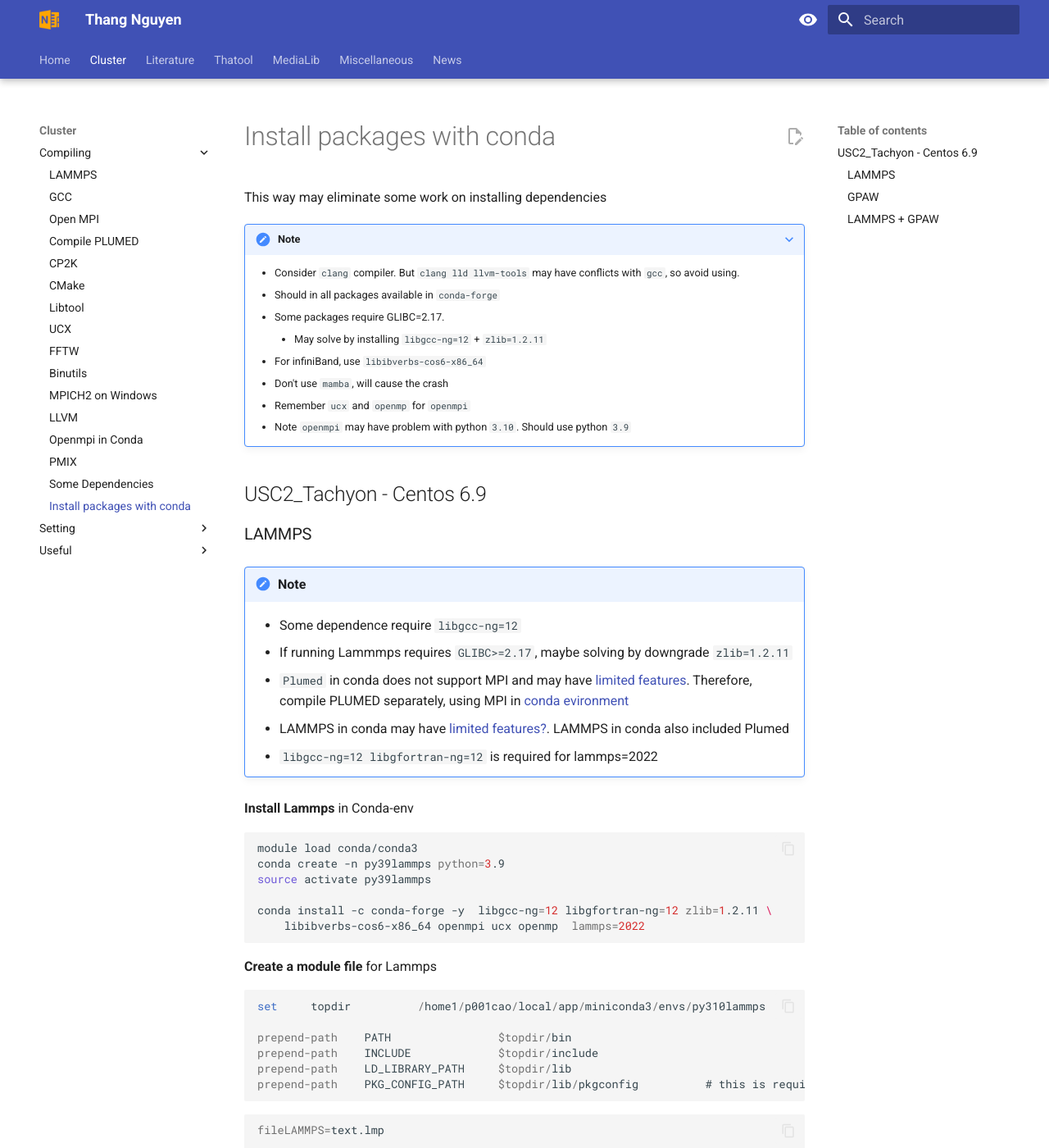
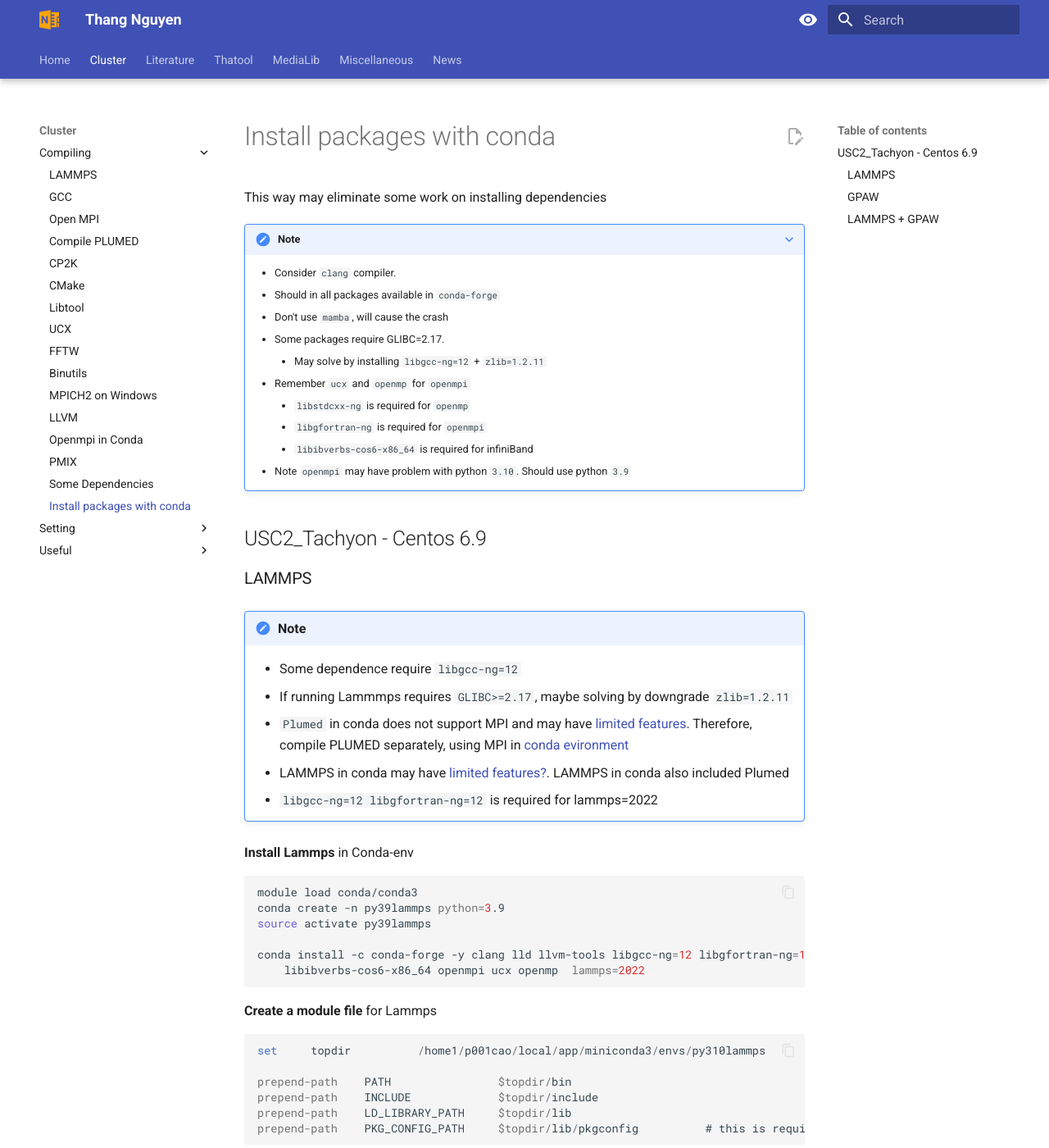
Before and after one commit to thangckt/thangckt.github.io, an MkDocs documentation site: the page built from docs/cluster/compiling/conda_packages.md, in a window 1280 px wide and 1400 px high. Shown: the whole window at 82% size. Built offline with MkDocs 1.6.1 and Material for MkDocs 9.7.7, drawn with Linux system fonts in a browser that asks for light colours; the version menu is left out.

Commit message:
Update conda_packages.md

````diff
--- a/docs/cluster/compiling/conda_packages.md
+++ b/docs/cluster/compiling/conda_packages.md
@@ -4,13 +4,15 @@
 
 ???+ note
 
-    - Consider `clang` compiler. But `clang lld llvm-tools` may have conflicts with `gcc`, so avoid using.
+    - Consider `clang` compiler.
     - Should in all packages available in `conda-forge`
+    - Don't use `mamba`, will cause the crash
     - Some packages require GLIBC=2.17.
         - May solve by installing `libgcc-ng=12` + `zlib=1.2.11`
-    - For infiniBand, use `libibverbs-cos6-x86_64`
-    - Don't use `mamba`, will cause the crash
     - Remember `ucx` and `openmp` for `openmpi`
+        - `libstdcxx-ng` is required for `openmp`
+        - `libgfortran-ng` is required for `openmpi`
+        - `libibverbs-cos6-x86_64` is required for infiniBand
     - Note `openmpi` may have problem with python `3.10`. Should use python `3.9`
 
 ## USC2_Tachyon - Centos 6.9
@@ -32,7 +34,7 @@
 conda create -n py39lammps python=3.9
 source activate py39lammps
 
-conda install -c conda-forge -y  libgcc-ng=12 libgfortran-ng=12 zlib=1.2.11 \
+conda install -c conda-forge -y clang lld llvm-tools libgcc-ng=12 libgfortran-ng=12 libstdcxx-ng=12 zlib=1.2.11 \
     libibverbs-cos6-x86_64 openmpi ucx openmp  lammps=2022
 ```
 
````
